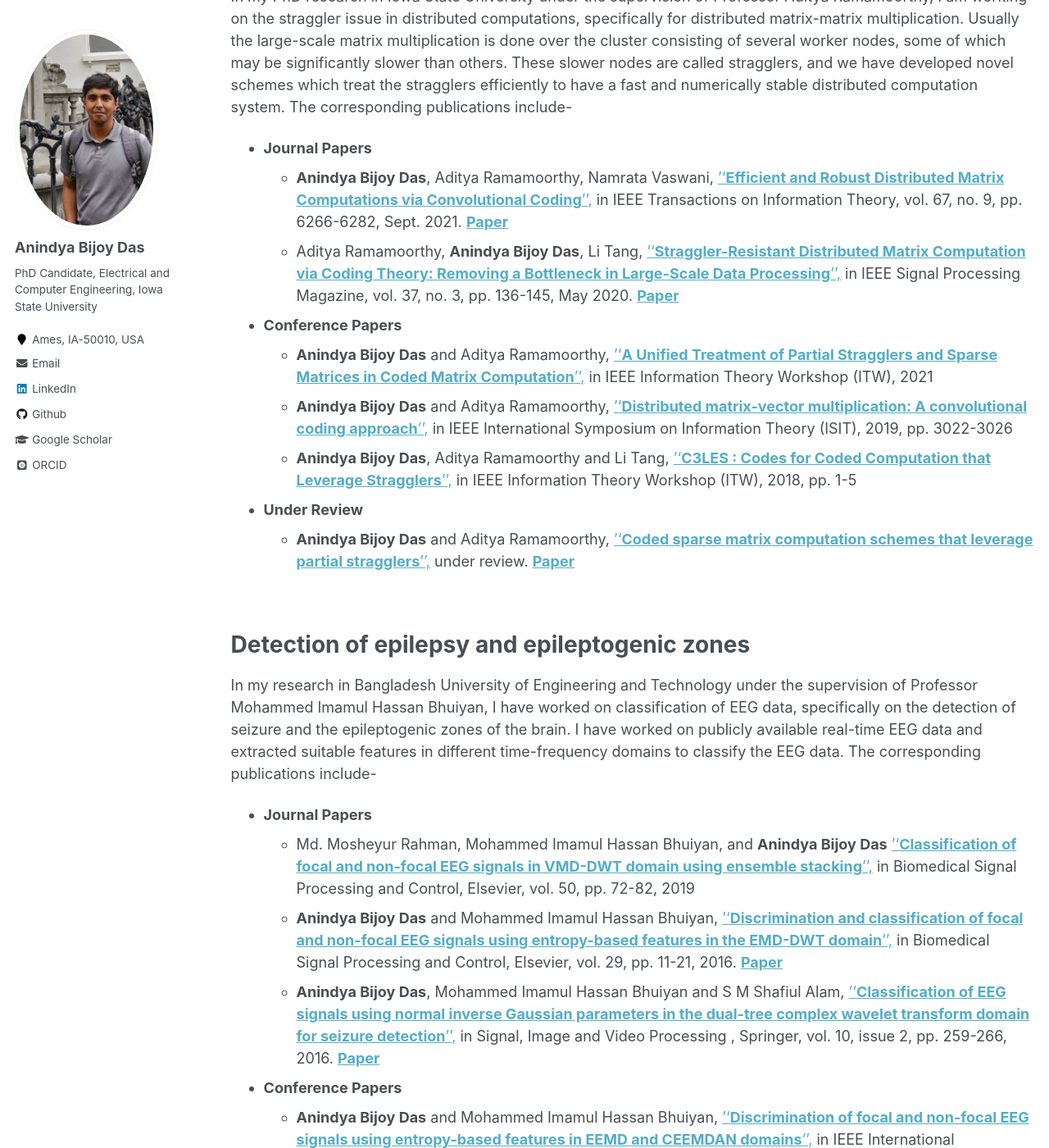
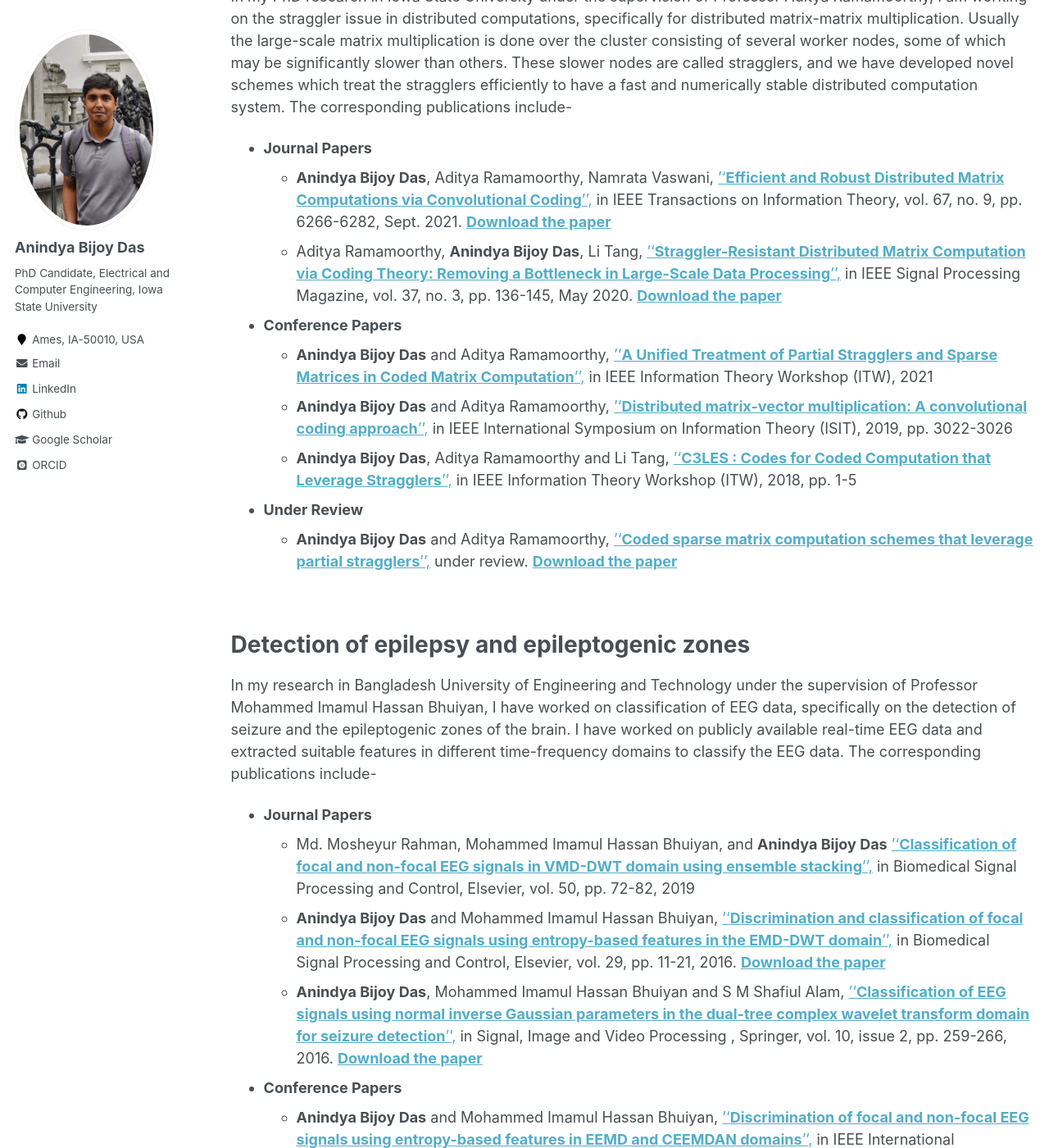
Before and after one commit to anindyabijoydas/portfolio, a Jekyll site: the page built from _pages/research.md, in a window 1280 px wide and 1400 px high, scrolled down 202 px. Shown: the whole window at 82% size. Built offline with Jekyll 4.4.1, drawn with Linux system fonts in a browser that asks for light colours; some web fonts are replaced.

Commit message:
Update research.md

```diff
--- a/_pages/research.md
+++ b/_pages/research.md
@@ -12,8 +12,8 @@ Straggler mitigation in distributed computation
 In my PhD research in Iowa State University under the supervision of Professor Aditya Ramamoorthy, I am working on the straggler issue in distributed computations, specifically for distributed matrix-matrix multiplication. Usually the large-scale matrix multiplication is done over the cluster consisting of several worker nodes, some of which may be significantly slower than others. These slower nodes are called stragglers, and we have developed novel schemes which treat the stragglers efficiently to have a fast and numerically stable distributed computation system. The corresponding publications include-
 
 * **Journal Papers**
-   * **Anindya Bijoy Das**, Aditya Ramamoorthy, Namrata Vaswani, [''**Efficient and Robust Distributed Matrix Computations via Convolutional Coding**'',](https://ieeexplore.ieee.org/abstract/document/9478901) in IEEE Transactions on Information Theory, vol. 67, no. 9, pp. 6266-6282, Sept. 2021. [**Paper**](https://www.dropbox.com/s/jor6hn9lkdba62c/ittrans.pdf?dl=0)
-   * Aditya Ramamoorthy, **Anindya Bijoy Das**, Li Tang, [''**Straggler-Resistant Distributed Matrix Computation via Coding Theory: Removing a Bottleneck in Large-Scale Data Processing**'',](https://ieeexplore.ieee.org/abstract/document/9084368) in IEEE Signal Processing Magazine, vol. 37, no. 3, pp. 136-145, May 2020. [**Paper**](https://www.dropbox.com/s/48di7uhogpsv49k/spmag.pdf?dl=0)
+   * **Anindya Bijoy Das**, Aditya Ramamoorthy, Namrata Vaswani, [''**Efficient and Robust Distributed Matrix Computations via Convolutional Coding**'',](https://ieeexplore.ieee.org/abstract/document/9478901) in IEEE Transactions on Information Theory, vol. 67, no. 9, pp. 6266-6282, Sept. 2021. [**Download the paper**](https://www.dropbox.com/s/jor6hn9lkdba62c/ittrans.pdf?dl=0)
+   * Aditya Ramamoorthy, **Anindya Bijoy Das**, Li Tang, [''**Straggler-Resistant Distributed Matrix Computation via Coding Theory: Removing a Bottleneck in Large-Scale Data Processing**'',](https://ieeexplore.ieee.org/abstract/document/9084368) in IEEE Signal Processing Magazine, vol. 37, no. 3, pp. 136-145, May 2020. [**Download the paper**](https://www.dropbox.com/s/48di7uhogpsv49k/spmag.pdf?dl=0)
 
 * **Conference Papers**
    * **Anindya Bijoy Das** and Aditya Ramamoorthy, [''**A Unified Treatment of Partial Stragglers and Sparse Matrices in Coded Matrix Computation**'',](https://arxiv.org/abs/2109.12070) in IEEE Information Theory Workshop (ITW), 2021
@@ -21,7 +21,7 @@ In my PhD research in Iowa State University under the supervision of Professor A
    * **Anindya Bijoy Das**, Aditya Ramamoorthy and Li Tang, [''**C3LES : Codes for Coded Computation that Leverage Stragglers**'',](https://ieeexplore.ieee.org/abstract/document/8613321) in IEEE Information Theory Workshop (ITW), 2018, pp. 1-5
 
 * **Under Review**
-   * **Anindya Bijoy Das** and Aditya Ramamoorthy, [''**Coded sparse matrix computation schemes that leverage partial stragglers**'',](https://arxiv.org/abs/2012.06065) under review. [**Paper**](https://www.dropbox.com/s/qdstmozj03gxtpw/sparse.pdf?dl=0) <br />
+   * **Anindya Bijoy Das** and Aditya Ramamoorthy, [''**Coded sparse matrix computation schemes that leverage partial stragglers**'',](https://arxiv.org/abs/2012.06065) under review. [**Download the paper**](https://www.dropbox.com/s/qdstmozj03gxtpw/sparse.pdf?dl=0) <br />
 <br /> <br />
 
 
@@ -31,8 +31,8 @@ In my research in Bangladesh University of Engineering and Technology under the
 
 * **Journal Papers**
    * Md. Mosheyur Rahman, Mohammed Imamul Hassan Bhuiyan, and **Anindya Bijoy Das** [''**Classification of focal and non-focal EEG signals in VMD-DWT domain using ensemble stacking**'',](https://www.sciencedirect.com/science/article/abs/pii/S1746809419300126) in Biomedical Signal Processing and Control, Elsevier, vol. 50, pp. 72-82, 2019
-   * **Anindya Bijoy Das** and Mohammed Imamul Hassan Bhuiyan, [''**Discrimination and classification of focal and non-focal EEG signals using entropy-based features in the EMD-DWT domain**'',](https://www.sciencedirect.com/science/article/abs/pii/S1746809416300465) in Biomedical Signal Processing and Control, Elsevier, vol. 29, pp. 11-21, 2016. [**Paper**](https://www.dropbox.com/s/lopr5cq523l9ibw/bspc.pdf?dl=0)
-   * **Anindya Bijoy Das**, Mohammed Imamul Hassan Bhuiyan and S M Shafiul Alam, [''**Classification of EEG signals using normal inverse Gaussian parameters in the dual-tree complex wavelet transform domain for seizure detection**'',](https://link.springer.com/article/10.1007%2Fs11760-014-0736-2) in Signal, Image and Video Processing , Springer, vol. 10, issue 2, pp. 259-266, 2016. [**Paper**](https://www.dropbox.com/s/8np8rlffnsqalu9/sivp.pdf?dl=0)
+   * **Anindya Bijoy Das** and Mohammed Imamul Hassan Bhuiyan, [''**Discrimination and classification of focal and non-focal EEG signals using entropy-based features in the EMD-DWT domain**'',](https://www.sciencedirect.com/science/article/abs/pii/S1746809416300465) in Biomedical Signal Processing and Control, Elsevier, vol. 29, pp. 11-21, 2016. [**Download the paper**](https://www.dropbox.com/s/lopr5cq523l9ibw/bspc.pdf?dl=0)
+   * **Anindya Bijoy Das**, Mohammed Imamul Hassan Bhuiyan and S M Shafiul Alam, [''**Classification of EEG signals using normal inverse Gaussian parameters in the dual-tree complex wavelet transform domain for seizure detection**'',](https://link.springer.com/article/10.1007%2Fs11760-014-0736-2) in Signal, Image and Video Processing , Springer, vol. 10, issue 2, pp. 259-266, 2016. [**Download the paper**](https://www.dropbox.com/s/8np8rlffnsqalu9/sivp.pdf?dl=0)
 
 * **Conference Papers**
    * **Anindya Bijoy Das** and Mohammed Imamul Hassan Bhuiyan, [''**Discrimination of focal and non-focal EEG signals using entropy-based features in EEMD and CEEMDAN domains**'',](https://ieeexplore.ieee.org/abstract/document/7853950) in IEEE International Conference on Electrical and Computer Engineering (ICECE), pp. 435-438, 2016
```
